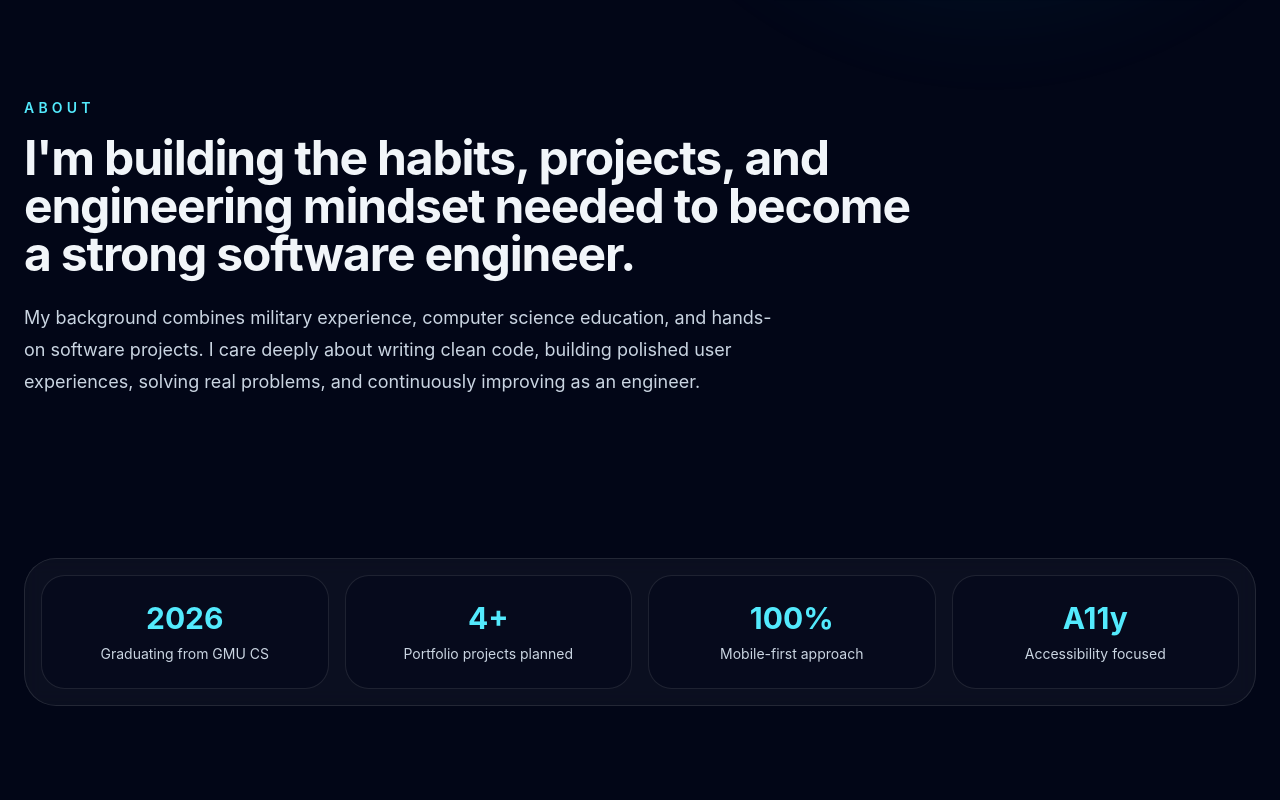
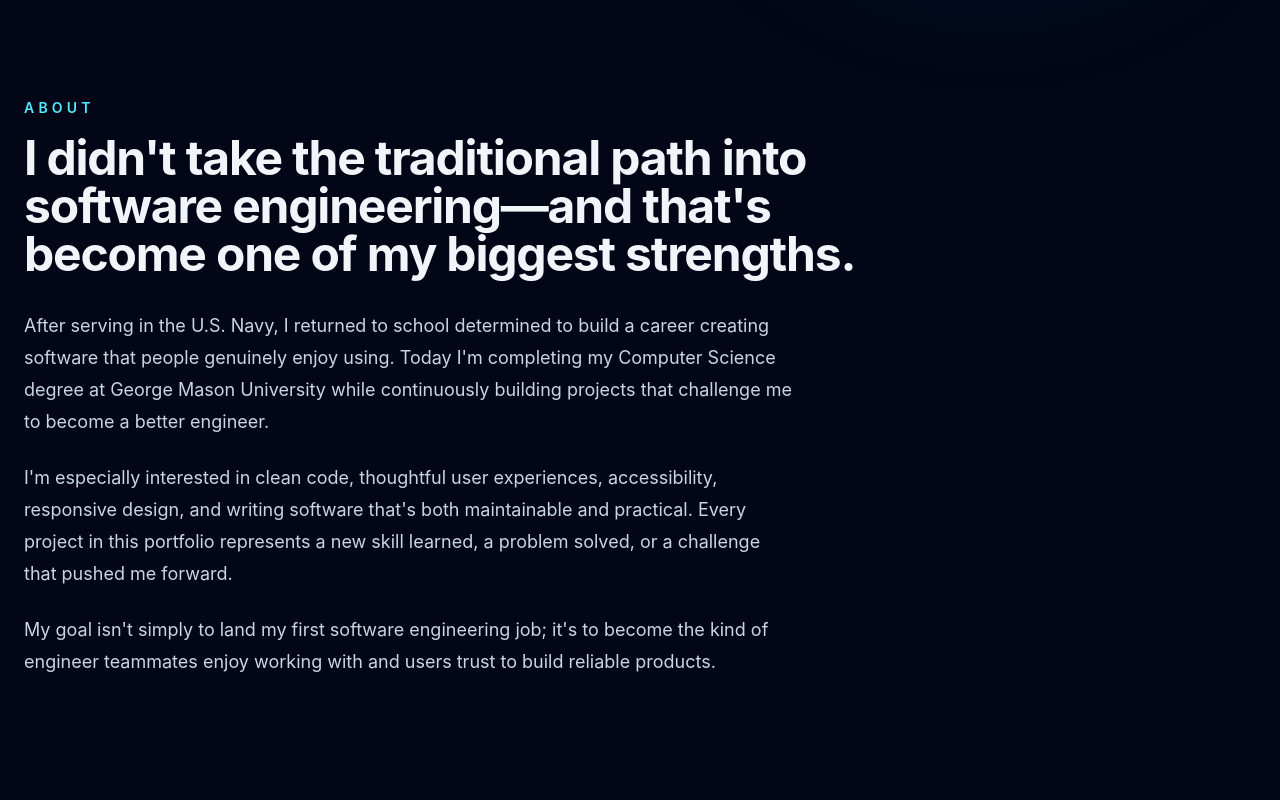
Before and after one commit to rycaillet/ryan-portfolio, a React (Vite) app: page / in a window 1280 px wide. Shown: the part 1160-1960 px from the top of the page. Built offline with nearby package versions, Linux system fonts and the light colour scheme.

Commit message:
Refine about section and impact stats

```diff
--- a/src/components/sections/AboutSection.tsx
+++ b/src/components/sections/AboutSection.tsx
@@ -15,15 +15,30 @@ export function AboutSection() {
       </p>
 
       <h2 className="mt-4 max-w-4xl text-4xl font-bold tracking-tight sm:text-5xl">
-        I&apos;m building the habits, projects, and engineering mindset needed
-        to become a strong software engineer.
+        I didn't take the traditional path into software engineering—and that's
+        become one of my biggest strengths.
       </h2>
 
+      <p className="mt-8 max-w-3xl text-lg leading-8 text-slate-300">
+        After serving in the U.S. Navy, I returned to school determined to build
+        a career creating software that people genuinely enjoy using. Today I'm
+        completing my Computer Science degree at George Mason University while
+        continuously building projects that challenge me to become a better
+        engineer.
+      </p>
+
       <p className="mt-6 max-w-3xl text-lg leading-8 text-slate-300">
-        My background combines military experience, computer science education,
-        and hands-on software projects. I care deeply about writing clean code,
-        building polished user experiences, solving real problems, and
-        continuously improving as an engineer.
+        I'm especially interested in clean code, thoughtful user experiences,
+        accessibility, responsive design, and writing software that's both
+        maintainable and practical. Every project in this portfolio represents a
+        new skill learned, a problem solved, or a challenge that pushed me
+        forward.
+      </p>
+
+      <p className="mt-6 max-w-3xl text-lg leading-8 text-slate-300">
+        My goal isn't simply to land my first software engineering job; it's to
+        become the kind of engineer teammates enjoy working with and users trust
+        to build reliable products.
       </p>
     </motion.section>
   )
--- a/src/components/sections/ImpactStats.tsx
+++ b/src/components/sections/ImpactStats.tsx
@@ -2,9 +2,9 @@ import { motion } from 'framer-motion'
 
 const stats = [
   { value: '2026', label: 'Graduating from GMU CS' },
-  { value: '4+', label: 'Portfolio projects planned' },
-  { value: '100%', label: 'Mobile-first approach' },
-  { value: 'A11y', label: 'Accessibility focused' },
+  { value: 'React', label: 'Frontend focus' },
+  { value: 'Mobile', label: 'Responsive design' },
+  { value: 'Clearable', label: 'Security clearance' },
 ]
 
 export function ImpactStats() {
@@ -20,7 +20,7 @@ export function ImpactStats() {
         {stats.map((stat) => (
           <div
             key={stat.label}
-            className="rounded-3xl border border-white/10 bg-slate-950/50 p-6 text-center"
+            className="rounded-3xl border border-white/10 bg-slate-950/50 p-6 text-center transition hover:-translate-y-1 hover:border-cyan-300/40"
           >
             <p className="text-3xl font-bold text-cyan-300">{stat.value}</p>
             <p className="mt-2 text-sm text-slate-300">{stat.label}</p>
```
